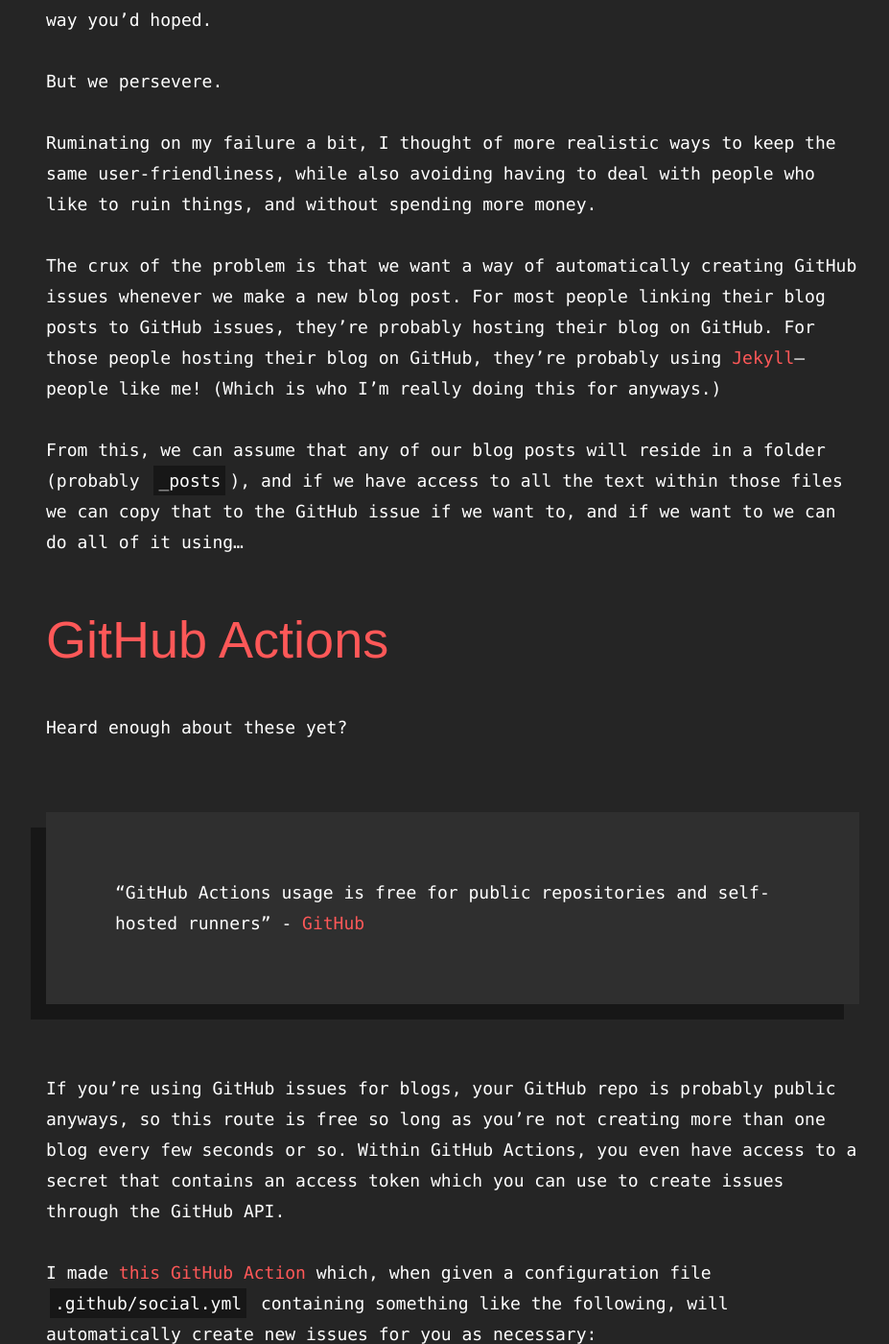
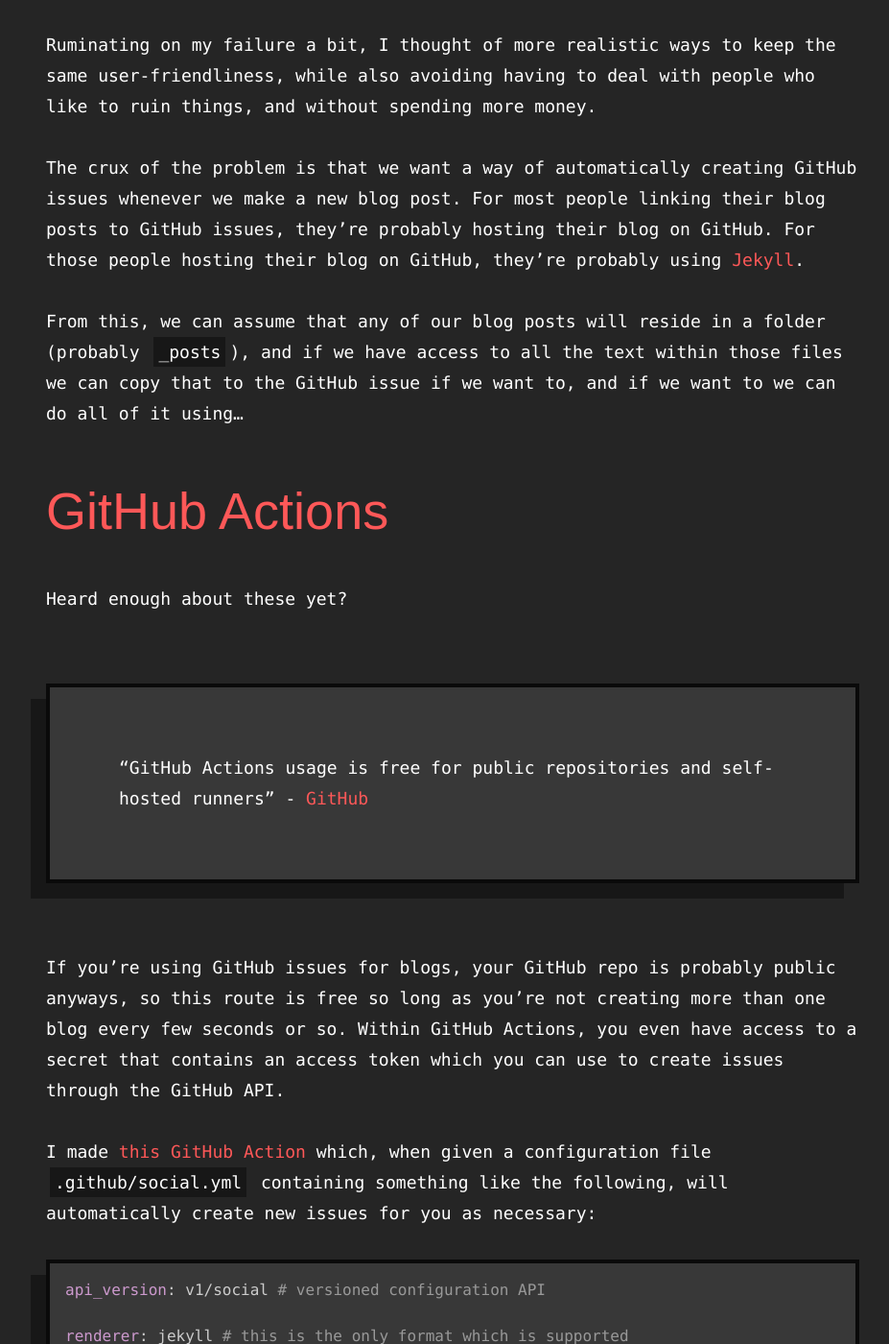
Before and after one commit to tbrockman/tbrockman.github.io, a Jekyll site: the page built from _posts/2020-11-01-hello-world.md, in a window 1280 px wide and 1400 px high, scrolled down 14232 px. Shown: the whole window at 96% size, without its empty margins (168-1095 px from the left). Built offline with Jekyll 4.4.1, drawn with Linux system fonts in a browser that asks for light colours.

Commit message:
Major re-styling to do more look good.

```diff
--- a/_posts/2020-11-01-hello-world.md
+++ b/_posts/2020-11-01-hello-world.md
@@ -247,7 +247,7 @@ But we persevere.
 
 Ruminating on my failure a bit, I thought of more realistic ways to keep the same user-friendliness, while also avoiding having to deal with people who like to ruin things, and without spending more money.
 
-The crux of the problem is that we want a way of automatically creating GitHub issues whenever we make a new blog post. For most people linking their blog posts to GitHub issues, they're probably hosting their blog on GitHub. For those people hosting their blog on GitHub, they're probably using [Jekyll](https://jekyllrb.com/)--people like me! (Which is who I'm really doing this for anyways.)
+The crux of the problem is that we want a way of automatically creating GitHub issues whenever we make a new blog post. For most people linking their blog posts to GitHub issues, they're probably hosting their blog on GitHub. For those people hosting their blog on GitHub, they're probably using [Jekyll](https://jekyllrb.com/).
 
 From this, we can assume that any of our blog posts will reside in a folder (probably `_posts`), and if we have access to all the text within those files we can copy that to the GitHub issue if we want to, and if we want to we can do all of it using...
 
--- a/_sass/blog.scss
+++ b/_sass/blog.scss
@@ -1,6 +1,9 @@
 $color-primary: #fe5858;
 $color-hover: #cc4949;
 $color-secondary: #252525;
+$hover-background-color: #383838;
+$hover-box-shadow: -1rem 1rem #171717;
+$hover-box-border: 4px solid #0a0a0a;
 
 $breakpoint-navbar: 1400px;
 $breakpoint-padding: 1200px;
@@ -22,7 +25,8 @@ $breakpoint-mobile: 800px;
             padding-top: 2rem;
 
             a {
-                margin: 0;
+                margin-left: 1em;
+                margin-right: 1em;
 
                 div {
                     display: flex;
@@ -34,7 +38,7 @@ $breakpoint-mobile: 800px;
 
     .blog-post-preview {
         .blog-post-title {
-            font-size: 3rem;
+            font-size: 2rem;
         }
     }
 
@@ -74,7 +78,6 @@ body {
 .blog-list >  a {
     box-shadow: 0 0 12px 0px #25252530;
     border-radius: 3px;
-    margin-right: 2em;
     margin-bottom: 2em;
     transition: all 0.2s ease-in-out;
 }
@@ -98,6 +101,9 @@ body {
 
 .blog-post-preview {
     padding: 2em;
+    background-color: $hover-background-color;
+    box-shadow: $hover-box-shadow;
+    border: $hover-box-border;
 }
 
 .blog-post-thumbnail {
--- a/_sass/common.scss
+++ b/_sass/common.scss
@@ -60,7 +60,7 @@ body {
 .page-container {
     box-sizing: border-box;
     width: 100%;
-    max-width: 120ch;
+    max-width: 124ch;
     margin: 0 auto;
     padding: 0em 12em 8em;
     z-index: 1;
--- a/_sass/home.scss
+++ b/_sass/home.scss
@@ -27,6 +27,8 @@
     background-color:#252525 !important;
     max-width: initial !important;
     padding: initial !important;
+    display: flex;
+    justify-content: center;
 }
 
 .terminal-input {
@@ -42,6 +44,7 @@
     white-space: pre-wrap;
     overflow-y: auto;
     overflow-x: hidden;
+    max-width: 80ch;
 }
 
 #terminal > .input-row {
--- a/_sass/navbar.scss
+++ b/_sass/navbar.scss
@@ -117,7 +117,7 @@ $breakpoint-mobile: 800px;
         width: 100%;
         justify-content: space-evenly;
         padding: 3rem 0;
-        max-width: 1600px;
+        max-width: 120ch;
 
         div a:hover {
             cursor: pointer;
--- a/_sass/post.scss
+++ b/_sass/post.scss
@@ -1,7 +1,8 @@
 $color-primary: #fe5858;
 $color-hover: #cc4949;
-$hover-background-color: #2f2f2f;
+$hover-background-color: #383838;
 $hover-box-shadow: -1rem 1rem #171717;
+$hover-box-border: 4px solid #0a0a0a;
 $breakpoint-navbar: 1400px;
 $breakpoint-padding: 1200px;
 $breakpoint-mobile: 800px;
@@ -18,9 +19,14 @@ $breakpoint-mobile: 800px;
     blockquote {
         padding: 1em 3em !important;
     }
+
+    h2 {
+        font-size: 2em !important;
+    }
 }
 
 @media(max-width: $breakpoint-navbar) {
+
     .post-container {
         margin-top: 146px !important;
 
@@ -75,6 +81,7 @@ h2 {
     font-size: 3em;
     font-weight: normal;
     font-family: "Montserrat", sans-serif;
+    word-break: break-word;
 }
 
 img {
@@ -84,6 +91,7 @@ img {
     max-width: -moz-available;
     max-width: fill-available;
     box-shadow: $hover-box-shadow;
+    border: $hover-box-border;
 }
 
 blockquote {
@@ -92,6 +100,8 @@ blockquote {
     color: #fff;
     background: $hover-background-color;
     box-shadow: $hover-box-shadow;
+    border: $hover-box-border;
+    overflow-x: auto;
 }
 
 p > code {
@@ -127,6 +137,9 @@ p > strong > code {
     background-color: #fe5858;
     color: #ffffff;
     box-shadow: $hover-box-shadow;
+    border: $hover-box-border;
+    border-bottom: 0;
+    word-break: break-all;
 }
 
 .post-header {
@@ -178,10 +191,11 @@ p > strong > code {
 }
 
 .highlight pre {
-    padding: 2em 1em;
+    padding: 1em;
     margin: 0;
     background: $hover-background-color !important;
     box-shadow: $hover-box-shadow;
+    border: $hover-box-border;
 }
 
 img + em {
--- a/assets/js/post.js
+++ b/assets/js/post.js
@@ -3,6 +3,12 @@ const init = () => {
     elements.forEach(element => {
         const grandparent = element.parentNode.parentNode;
         grandparent.setAttribute('style', 'margin:0;')
+
+        if (grandparent.nextSibling) {
+            const grandSibling = grandparent.nextSibling.nextElementSibling;
+            const adjacentCodeBlock = grandSibling.firstChild.firstChild;
+            adjacentCodeBlock.setAttribute('style', 'border-top:0;')
+        }
     })
 }
 
```
Also changed, not shown: assets/js/jnix/terminal.js (+6 -3 lines).
